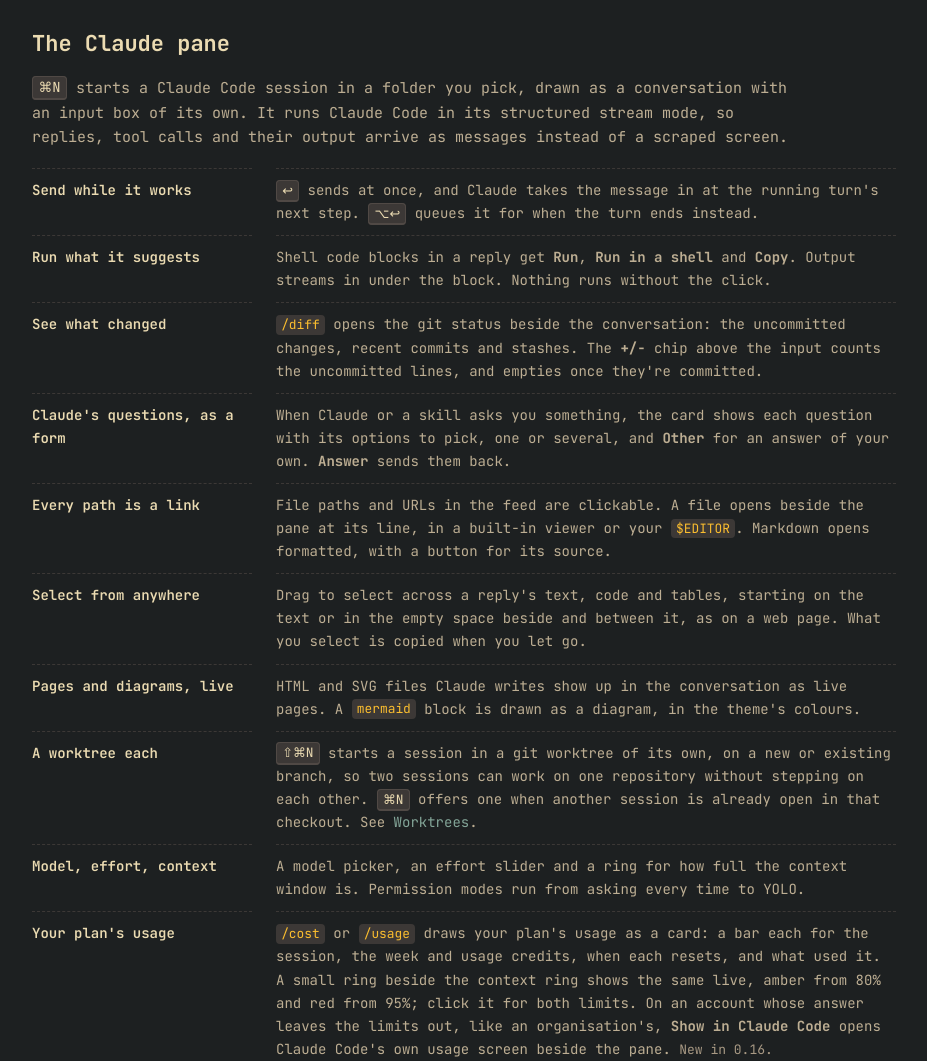
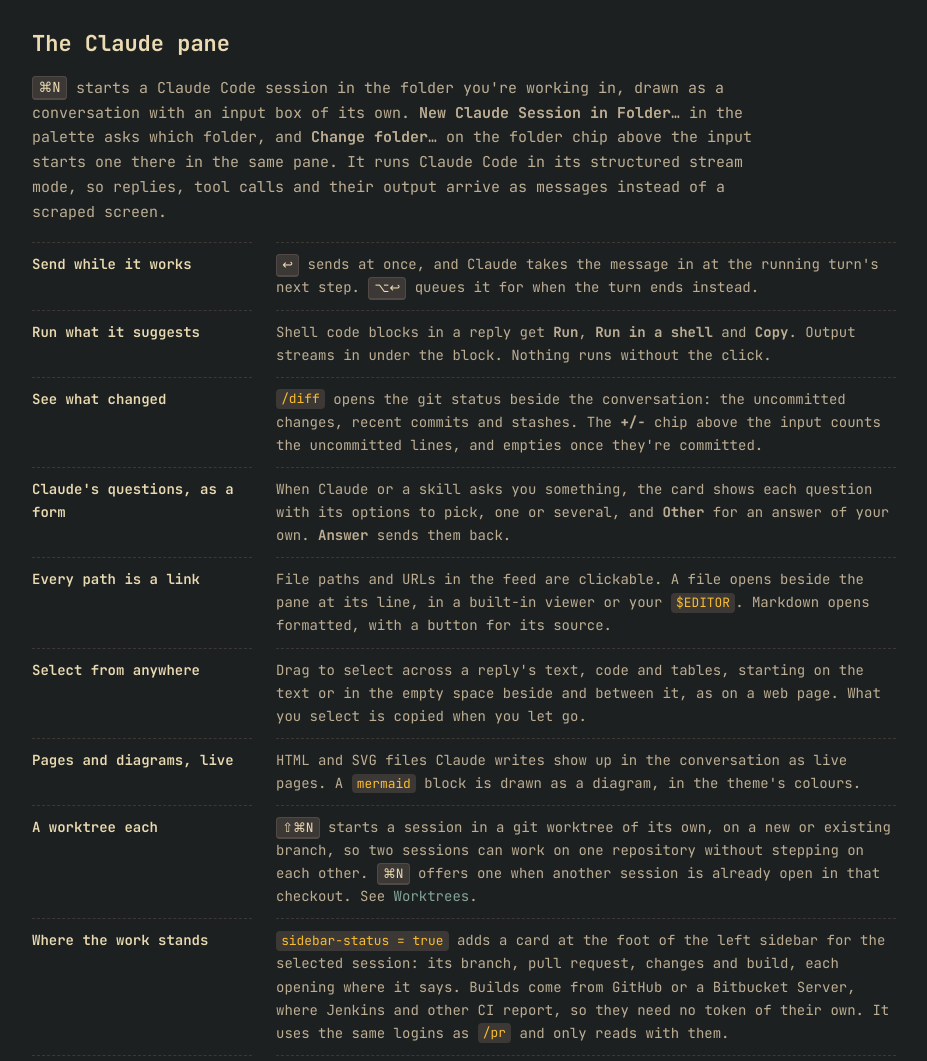
Before and after one commit to crisecheverria/new-personal-site, a plain HTML site: page titan/docs/index.html in a window 1280 px wide. Shown: the part 1660-2721 px from the top of the page, without its empty margins (300-1227 px from the left). Drawn offline with Linux system fonts and the light colour scheme.

Commit message:
Titan page: 0.18 docs, the status card
The status card under the Claude pane and sidebar-status in the config builder.
Where a new session starts: ⌘N doesn't ask for a folder when you're in a project,
as this page said; New Claude Session in Folder… does, and Change folder….

Co-Authored-By: Claude Opus 5.5 <noreply@anthropic.com>

```diff
--- a/titan/docs/index.html
+++ b/titan/docs/index.html
@@ -171,7 +171,7 @@ titan browser and click Break.</span>
       <section id="claude">
         <h2>The Claude pane</h2>
         <p class="lead">
-          <kbd>⌘N</kbd> starts a Claude Code session in a folder you pick, drawn as a conversation with an input box of its own.
+          <kbd>⌘N</kbd> starts a Claude Code session in the folder you're working in, drawn as a conversation with an input box of its own. <strong>New Claude Session in Folder…</strong> in the palette asks which folder, and <strong>Change folder…</strong> on the folder chip above the input starts one there in the same pane.
           It runs Claude Code in its structured stream mode, so replies, tool calls and their output arrive as messages instead of a scraped screen.
         </p>
         <dl class="ref">
@@ -191,6 +191,8 @@ titan browser and click Break.</span>
           <dd>HTML and SVG files Claude writes show up in the conversation as live pages. A <code>mermaid</code> block is drawn as a diagram, in the theme's colours.</dd>
           <dt>A worktree each</dt>
           <dd><kbd>⇧⌘N</kbd> starts a session in a git worktree of its own, on a new or existing branch, so two sessions can work on one repository without stepping on each other. <kbd>⌘N</kbd> offers one when another session is already open in that checkout. See <a href="#worktrees">Worktrees</a>.</dd>
+          <dt>Where the work stands</dt>
+          <dd><code>sidebar-status = true</code> adds a card at the foot of the left sidebar for the selected session: its branch, pull request, changes and build, each opening where it says. Builds come from GitHub or a Bitbucket Server, where Jenkins and other CI report, so they need no token of their own. It uses the same logins as <code>/pr</code> and only reads with them.</dd>
           <dt>Model, effort, context</dt>
           <dd>A model picker, an effort slider and a ring for how full the context window is. Permission modes run from asking every time to YOLO.</dd>
           <dt>Your plan's usage</dt>
@@ -475,6 +477,7 @@ agent-background = none</pre>
               <label class="check"><input type="checkbox" name="keep-awake" checked /> keep-awake</label>
               <label class="check"><input type="checkbox" name="links-in-titan" checked /> links-in-titan</label>
               <label class="check"><input type="checkbox" name="browser-sign-in" /> browser-sign-in</label>
+              <label class="check"><input type="checkbox" name="sidebar-status" /> sidebar-status</label>
               <label>notify-after <input name="notify-after" type="number" min="0" max="600" value="10" /></label>
             </fieldset>
 
@@ -533,6 +536,6 @@ agent-background = none</pre>
   </footer>
 
   <div class="lightbox" data-lightbox hidden><img alt="" /></div>
-  <script src="../titan.js?v=13"></script>
+  <script src="../titan.js?v=14"></script>
 </body>
 </html>
--- a/titan/titan.js
+++ b/titan/titan.js
@@ -481,6 +481,7 @@ void main() {
       "keep-awake": "no idle sleep while a Claude session works",
       "links-in-titan": "web links open in a browser pane beside",
       "browser-sign-in": "your own browser panes may sign in; agents' never do",
+      "sidebar-status": "branch, pull request, changes and build at the foot of the sidebar",
       "notify-after": "a command this many seconds long notifies when it ends",
     };
     const PRESETS = {
@@ -525,6 +526,7 @@ void main() {
       add("keep-awake", value("keep-awake"), value("keep-awake"));
       add("links-in-titan", value("links-in-titan"), value("links-in-titan"));
       add("browser-sign-in", value("browser-sign-in"), !value("browser-sign-in"));
+      add("sidebar-status", value("sidebar-status"), !value("sidebar-status"));
       add("notify-after", value("notify-after"), value("notify-after") === "10");
       if (value("x-recipe")) {
         block("recipes: ⌘P → Run Dev server");
```
Also changed, not shown: titan/index.html (+1 -1 lines).
